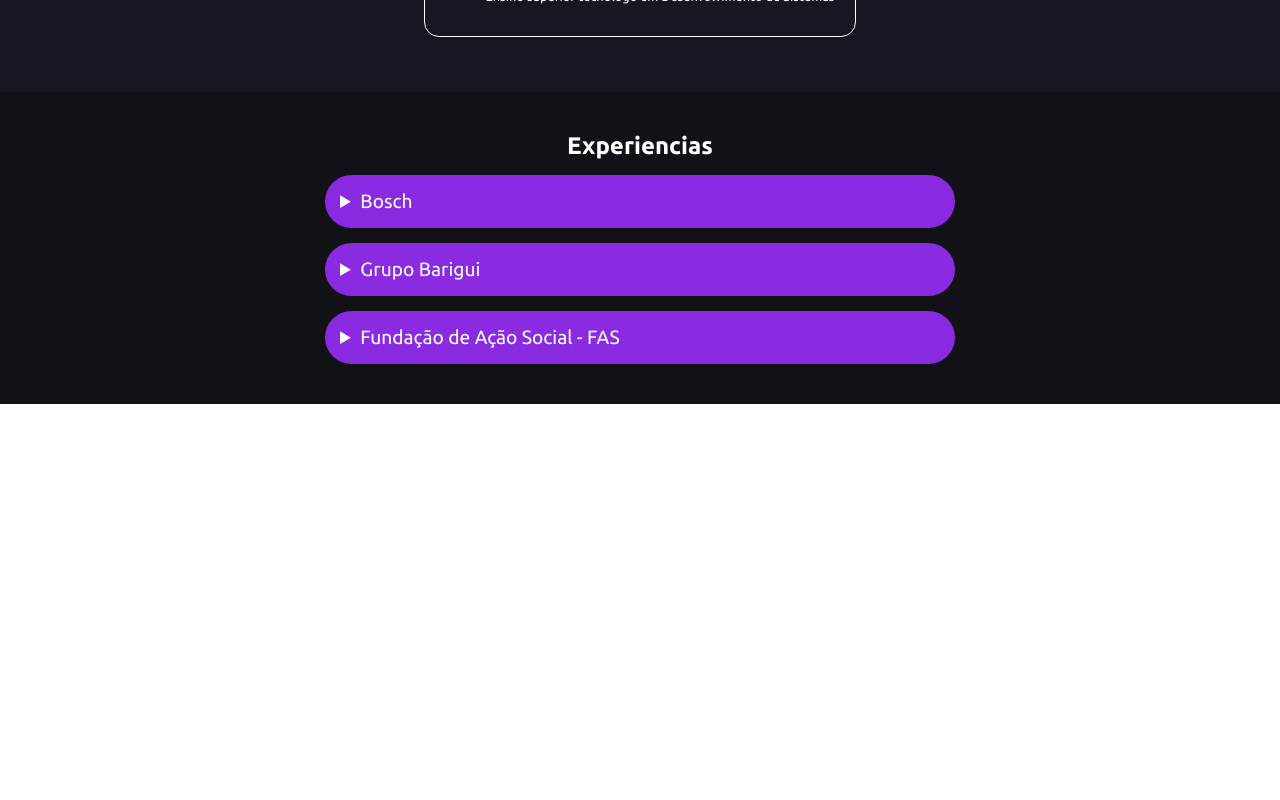
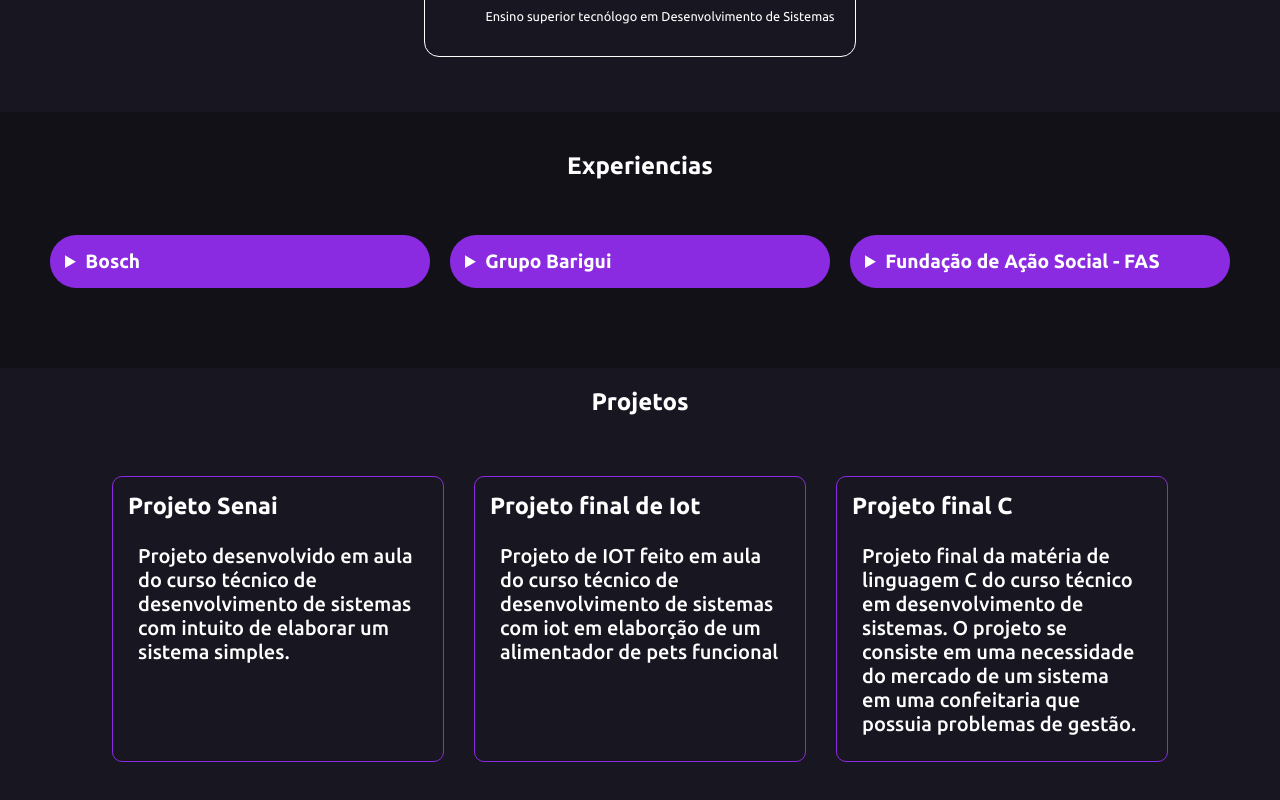
Before and after one commit to milena579/PortifolioReact, a React (Vite) app: page / in a window 1280 px wide. Shown: the part 1776-2576 px from the top of the page. Before the commit the page ends 2180 px from the top, so only its background shows below. Built offline with nearby package versions, Linux system fonts and the light colour scheme.

Commit message:
criando estudo/projeto

```diff
--- a/src/App.jsx
+++ b/src/App.jsx
@@ -93,28 +93,66 @@
       <section className={style.experiencia} id='experiencia'>
           <h1>Experiencias</h1>
 
+          <div className={style.empresas}>
+            <div style={{width:'400px', height:'auto'}}>
             <details className={style.empresa}>
-            <summary>Bosch</summary>
+              <summary><b>Bosch</b></summary>
               <p>Aprendiz soluções digitais</p>
               <p>Desenvolvimento de habilidades na área de T.I e trabalho em equipe</p>
               <p>Data de início: 05/02/2024 até Atualmente</p>
             </details>
+            </div>
 
-          <details className={style.empresa}>
-            <summary>Grupo Barigui</summary>
+            <div style={{width:'400px', height:'auto'}}>
+              <details className={style.empresa2}>
+                <summary><b>Grupo Barigui</b></summary>
                 <p>Auxiliar de TI</p>
                 <p>Auxilio em tasks</p>
                 <p>Data de início: JUL/2022 até JAN/2024</p>
               </details>
+            </div>
 
-          <details className={style.empresa}>
-            <summary>Fundação de Ação Social - FAS</summary>
+            <div style={{width:'400px', height:'auto'}}>
+                <details className={style.empresa3}>
+                  <summary><b>Fundação de Ação Social - FAS</b></summary>
                   <p>Aprendiz administrativo</p>
                   <p>Desenvolvimento de habilidades na área de T.I e trabalho em equipe</p>
                   <p>Data de início: JAN/2021 até FEV/2022</p>
                 </details>
+            </div>
+          </div>
       </section>
     </main>
+    <section className={style.projetos} id='projetos'>
+        <h1>Projetos</h1>
+        <div className={style.galeria}>
+            <div className={style.card}>
+                <a href="https://github.com/milena579/projetoSenai">
+                    <h3>Projeto Senai</h3>
+                    <p>
+                        Projeto desenvolvido em aula do curso técnico de desenvolvimento de sistemas com intuito de elaborar um sistema simples.
+                    </p>
+                </a>
+            </div>
+            <div className={style.card}>
+                <a href="https://github.com/milena579/Projeto-Final-IoT">
+                    <h3>Projeto final de Iot</h3>
+                    <p>
+                        Projeto de IOT feito em aula do curso técnico de desenvolvimento de sistemas com iot em elaborção de um alimentador de pets funcional
+                    </p>
+                </a>
+            </div>
+            <div className={style.card}>
+                <a href="https://github.com/JuanoneD/Sistema_Gestao_Empresa">
+                    <h3>Projeto final C</h3>
+                    <p>
+                        Projeto final da matéria de linguagem C do curso técnico em desenvolvimento de sistemas.
+                        O projeto se consiste em uma necessidade do mercado de um sistema em uma confeitaria que possuia problemas de gestão.
+                    </p>
+                </a>
+            </div>
+        </div>
+    </section>
     </>
   )
 }
--- a/src/App.module.css
+++ b/src/App.module.css
@@ -146,21 +146,72 @@
     gap: 15px;
 }
 
-.empresa{
+.empresas{
     display: flex;
     flex-direction: row;
     flex-wrap: wrap;
-    width: 50%;
+    width: 100%;
+    justify-content: center;
+    padding: 30px;
+}
+
+.empresa, .empresa2, .empresa3{
+    display: flex;
+    flex-direction: row;
+    flex-wrap: wrap;
     background-color: var(--fundoVioleta);
     border-radius: 30px;
     padding: 15px;
+    margin: 10px;
+    font-size: larger;
 }
 
-.empresa summary{
-    font-size: larger;
-    font-weight: 400;
+.empresa, .empresa2, .empresa3, p{
+    margin: 10px;
 }
 
-.empresa p{
+.projetos{
+    display: flex;
+    flex-direction: column;
+    flex-wrap: wrap;
+    padding: 20px;
+    gap: 30px;
+    align-items: center;
+    justify-content: center;
+    background-color: var(--fundoEscuro);
+    color: var(--corFonte);
+}
+
+.galeria{
+    display: flex;
+    flex-direction: row;
+    flex-wrap: wrap;
+    padding: 20px;
+    gap: 10px;
+    justify-content: center;
+}
+
+.card{
+    display: flex;
+    flex-direction: column;
+    align-items: left;
+    border: solid 1px var(--fundoVioleta);
+    padding: 15px;
+    border-radius: 10px;
+    max-width: 25%;
+    gap: 10px;
     margin: 10px;
+    cursor: pointer;
 }
+
+.card:hover{
+    opacity: 50%;
+    transition: all 200ms ease-in;
+    transform: scale(1.1);
+}
+
+.card a{
+    display: flex;
+    flex-direction: column;
+    gap: 15px;
+}
```
Lines whose indentation alone changed are shown as unchanged.
